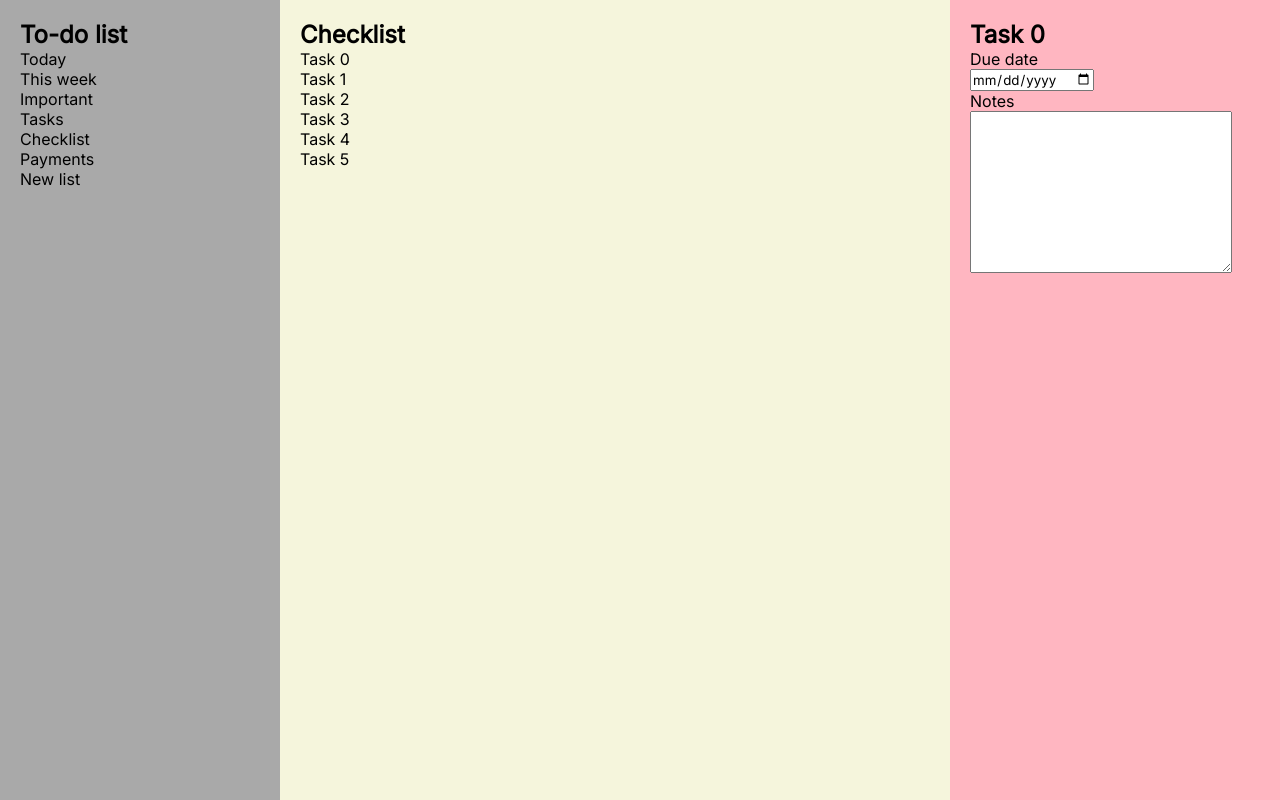
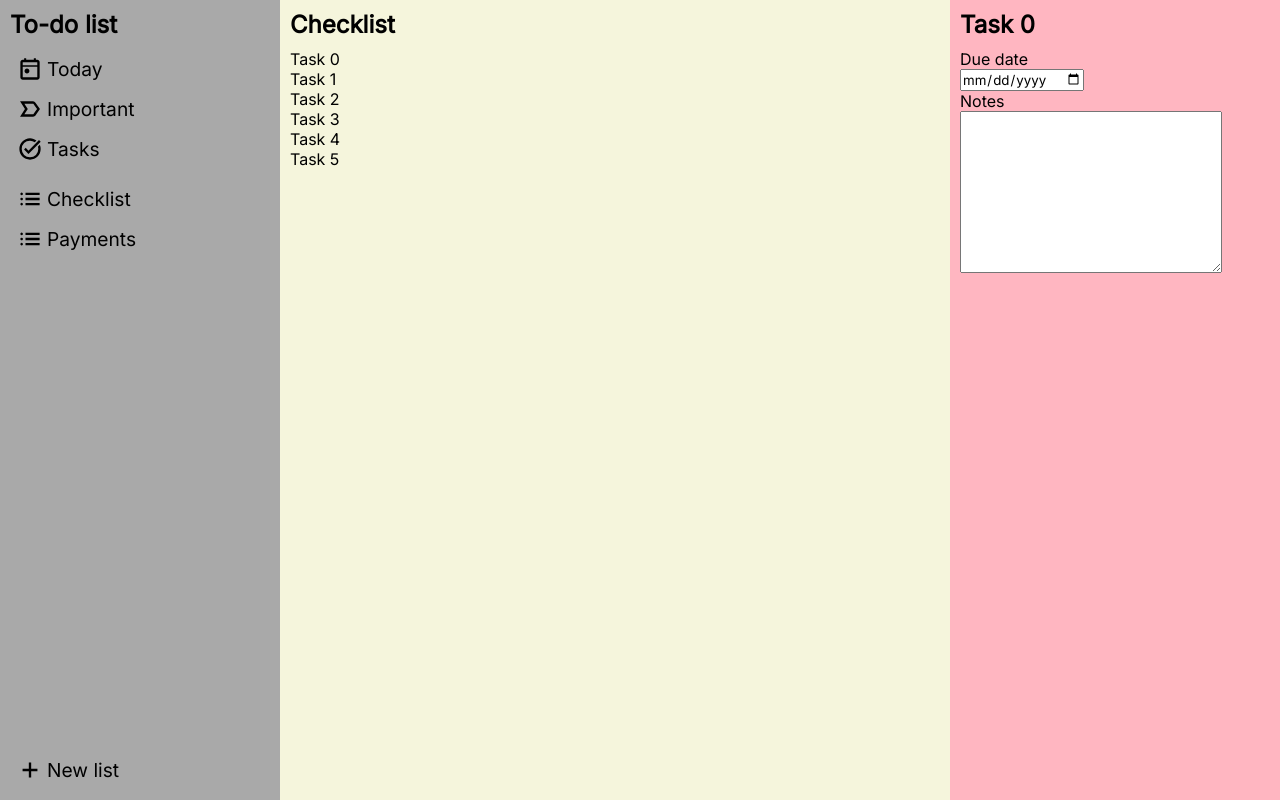
Before and after one commit to villiamrose/odin-todo, a website built with webpack: page src/index.html in a window 1280 px wide. Built offline with nearby package versions, Linux system fonts and the light colour scheme.

Commit message:
Setup sidebar layout

```diff
--- a/src/index.html
+++ b/src/index.html
@@ -8,28 +8,46 @@
 </head>
 <body>
   <div class="navigation">
-    <div class="logo">
+    <div class="title">
       <h2>To-do list</h2>
     </div>
     <div class="lists">
       <div class="auto">
         <ul>
-          <li>Today</li>
-          <li>This week</li>
-          <li>Important</li>
-          <li>Tasks</li>
+          <li class="list">
+            <img src="./assets/today.svg" alt="today" class="icon">
+            Today
+          </li>
+          <li class="list">
+            <img src="./assets/important.svg" alt="important" class="icon">
+            Important
+          </li>
+          <li class="list">
+            <img src="./assets/task.svg" alt="task" class="icon">
+            Tasks
+          </li>
         </ul>
       </div>
+      <hr class="separator">
       <div class="user">
         <ul>
-          <li>Checklist</li>
-          <li>Payments</li>
+          <li class="list">
+            <img src="./assets/list.svg" alt="list" class="icon">
+            Checklist
+          </li>
+          <li class="list">
+            <img src="./assets/list.svg" alt="list" class="icon">
+            Payments
+          </li>
         </ul>
       </div>
     </div>
     <div class="actions">
       <ul>
-        <li>New list</li>
+        <li class="action">
+          <img src="./assets/add.svg" alt="add" class="icon">
+          New list
+        </li>
       </ul>
     </div>
   </div>
@@ -45,7 +63,7 @@
     </ul>
   </div>
   <div class="details">
-    <h2>Task 0</h2>
+    <h2 class="title">Task 0</h2>
     <label for="duedate">
       <p>Due date</p>
       <input type="date" name="duedate" id="duedate">
--- a/src/styles/style.css
+++ b/src/styles/style.css
@@ -1,7 +1,8 @@
 @import url('https://fonts.googleapis.com/css?family=Inter');
 
 :root {
-  --pane-padding: 20px;
+  --title-padding: 0px 0px 10px 0px;
+  --pane-padding: 10px;
 }
 
 * {
@@ -21,11 +22,51 @@ li {
   list-style: none;
 }
 
+.title {
+  padding: var(--title-padding);
+}
+
+.icon {
+  max-height: 100%;
+  margin-right: 5px;
+}
+
 .navigation {
   background-color: darkgray;
   padding: var(--pane-padding);
   width: 280px;
   flex-shrink: 0;
+  display: flex;
+  flex-flow: column nowrap;
+}
+
+.navigation .separator {
+  border: none;
+  margin: 5px;
+  /* height: .1px; */
+  background-color: dimgray;
+}
+
+.navigation li {
+  background-color: darkgray;
+  height: 40px;
+  font-size: 1.2rem;
+  padding: 8px;
+  cursor: pointer;
+  display: flex;
+  align-items: center;
+}
+
+.navigation li:hover {
+  filter: brightness(95%);
+}
+
+.navigation li:active {
+  filter: brightness(97%);
+}
+
+.actions {
+  margin-top: auto;
 }
 
 .main {
```
Also changed, not shown: src/assets/add.svg (added), src/assets/important.svg (added), src/assets/list.svg (added), src/assets/task.svg (added), src/assets/today.svg (added).
